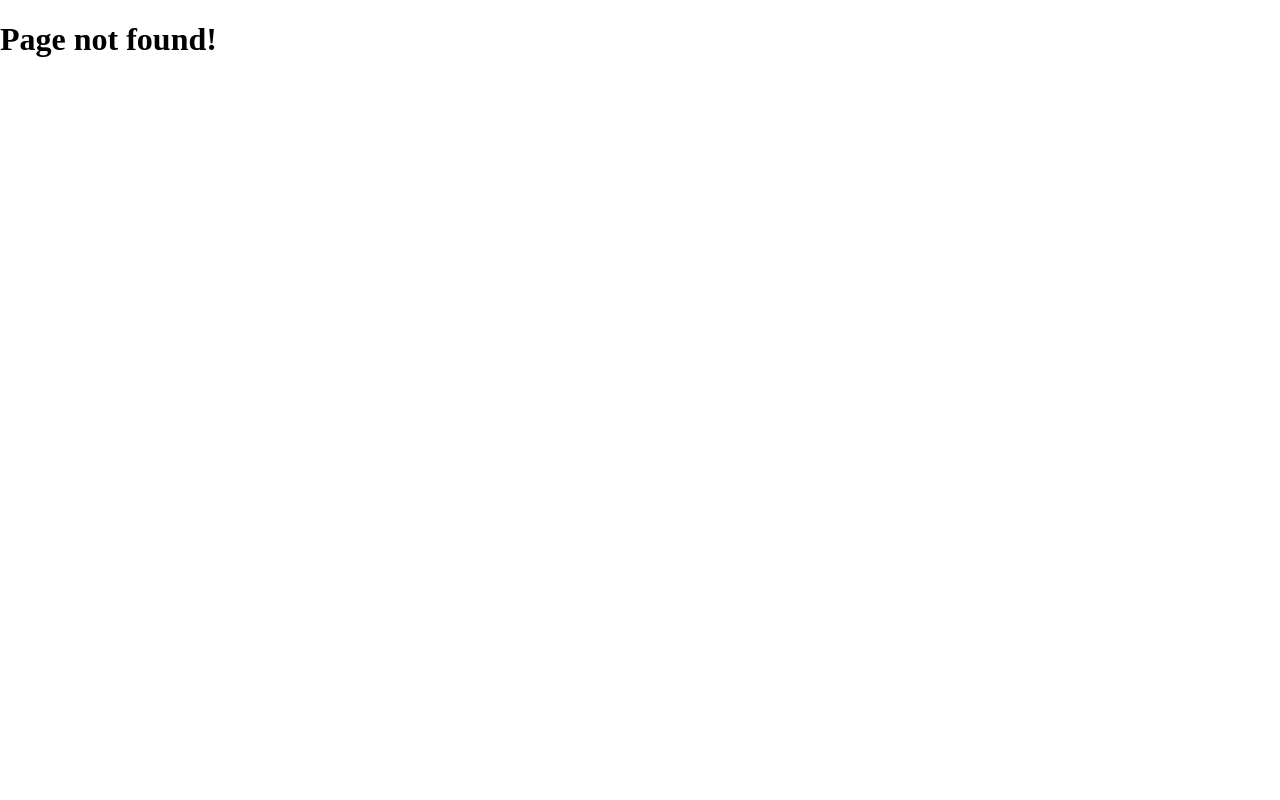
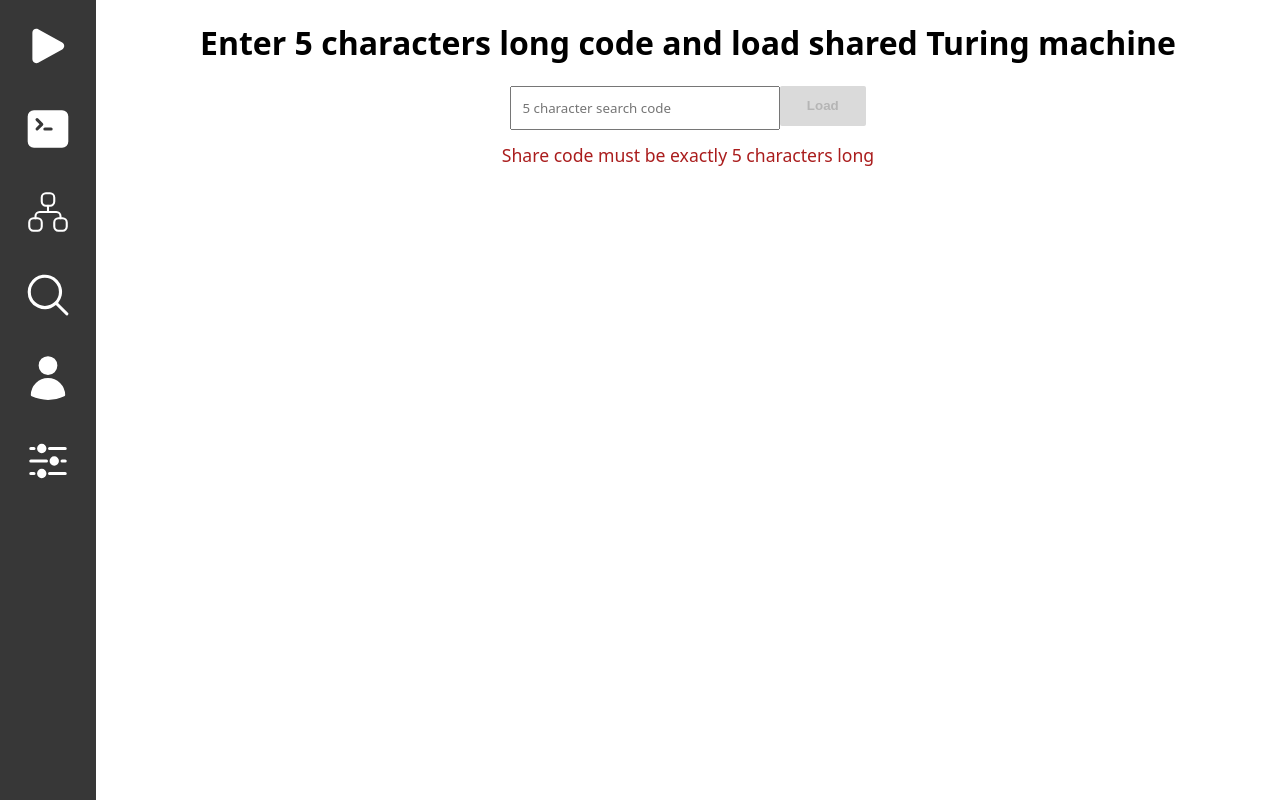
Before and after one commit to Haranana/Turing-Machine-Simulator-Frontend, a React (Vite) app: page /search in a window 1280 px wide. Before the commit this address had no page. Built offline with nearby package versions, Linux system fonts and the light colour scheme.

Commit message:
added searchPage

```diff
--- a/src/App.tsx
+++ b/src/App.tsx
@@ -19,6 +19,7 @@ import NotFoundPage from './pages/NotFoundPage'
 import AccountActivatedPage from './pages/AccountActivatedPage'
 import ChangePassword from './features/AccountComponents/ChangePassword'
 import DeleteAccount from './features/AccountComponents/DeleteAccount'
+import SearchPage from './pages/SearchPage'
 
 export default  function App() {
 
@@ -33,6 +34,7 @@ return (
               <Route path="tree" element={<TreePage></TreePage>}/>
               <Route path="password/change" element={<ChangePassword/>}/>
               <Route path='account/delete' element={<DeleteAccount/>}/>
+              <Route path='search' element={<SearchPage/>}/>
 
               <Route element={<ProtectedRoute/>}>
                 <Route path="account" element={<AccountPage/>} />
--- a/src/features/Sidebar/Sidebar.tsx
+++ b/src/features/Sidebar/Sidebar.tsx
@@ -1,6 +1,6 @@
 import {Link} from 'react-router-dom';
 
-import { } from "@heroicons/react/24/solid"
+import { MagnifyingGlassIcon } from "@heroicons/react/24/solid"
 import { UserIcon, AdjustmentsHorizontalIcon, CommandLineIcon, PlayIcon } from "@heroicons/react/24/solid"
 import './sidebar.css';
 import { Sitemap } from '../../assets/Sitemap';
@@ -12,6 +12,7 @@ export default function Sidebar(){
             <li className='link-button' id='simulator-link-button'><Link to="index" title='Simulation'><PlayIcon className = "icon"></PlayIcon></Link></li>
             <li className='link-button' id='console-link-button'><Link to="console" title='Console'><CommandLineIcon className = "icon"></CommandLineIcon></Link></li>
             <li className='link-button' id='tree-link-button'><Link to="tree" title="Simulation tree"><Sitemap></Sitemap></Link></li>
+            <li className='link-button' id='search-link-button'><Link to="search" title="Download turing machine"><MagnifyingGlassIcon className = "icon"/></Link></li>
             <li className='link-button' id='account-link-button'><Link to="account" title='Account'><UserIcon className = "icon"></UserIcon></Link></li>
             <li className='link-button' id='settings-link-button'><Link to="settings" title='Settings'><AdjustmentsHorizontalIcon className = "icon"></AdjustmentsHorizontalIcon></Link></li>
         </ul>
--- /dev/null
+++ b/src/pages/SearchPage.css
@@ -0,0 +1,54 @@
+.SearchPage{
+    display: flex;
+    flex-direction: column;
+    justify-content: center;
+    align-items: center;
+}
+
+.SearchPageHeadline{
+    font-family: var(--font-secondary);
+}
+
+.SearchBarWrapper{
+    display: flex;
+    flex-direction: row;
+    width: 30%;
+    min-width: 250px;
+    height: 40px;
+}
+
+.SearchBar{
+    font-family: var(--font-secondary);
+    width: 75%;
+    height: 100%;
+    padding: 0;
+    padding-left: 10px;
+}
+
+.SearchButton{
+    height: 100%;
+    width: 25%;
+    display: flex;
+    flex-direction: row;
+    cursor: pointer;
+    border: none;
+    border-radius: 2px;
+    align-content: center;
+    align-items: center;
+    justify-content: center;
+    color: var(--color-text-dark);
+    background-color: var(--color-primary-1);
+    font-weight: bold;
+}
+
+.SearchButton.DisabledSearchButton{
+            cursor: default;
+    color: var(--color-primary-1);
+    background-color: var(--color-primary-0)
+}
+
+.searchError{
+    font-family: var(--font-secondary);
+    font-size: 110%;
+    color: rgb(170, 29, 29);
+}
--- /dev/null
+++ b/src/pages/SearchPage.tsx
@@ -0,0 +1,90 @@
+import "../pages/SearchPage.css"
+
+import { useEffect, useRef, useState } from "react"
+import { useSimulationProgram } from "../features/GlobalData/simulationProgram";
+import { useSpecialStates } from "../features/GlobalData/specialStates";
+import { useSimulationAliases } from "../features/GlobalData/simulationAliases";
+import { useSimulationInput } from "../features/GlobalData/simulationInput";
+import { useLoadedTmData } from "../features/GlobalData/loadedTmData";
+import type { TuringMachineGetDto } from "../features/AccountComponents/AccountDataTypes";
+import toast from "react-hot-toast";
+
+
+export default function SearchPage(){
+
+    const {setCodeLines} = useSimulationProgram();
+    const {setSpecialStates } = useSpecialStates();
+    const {setSimulationAliases} = useSimulationAliases();
+    const {setSimulationTapesAmount} = useSimulationInput();
+    const {setLoadedTmData} = useLoadedTmData();
+
+    const inputRef = useRef<string>("");
+    const [validationError, setValidationError] = useState<string | null>(null);
+
+
+
+    function validate(value: string){
+         if(value.length !== 5){
+            setValidationError("Share code must be exactly 5 characters long");
+            return;
+        }
+        if(! (/^([a-zA-Z0-9]{5})$/.test(value))){
+            setValidationError("Share code must use only english alphabet characters and digits");
+            return;
+        }
+        setValidationError(null)
+    }
+
+    function onInputChange(value: string){
+        const trimmed = value.trim();
+        validate(trimmed);
+        inputRef.current = trimmed;
+    }
+
+    useEffect(()=>{
+        validate("")
+    },[])
+
+    async function onSearchClicked(){
+        try{
+            const res = await fetch( `http://localhost:9090/api/tm/public/${encodeURIComponent(inputRef.current)}` , {
+                method: "GET",
+            });
+            if(res.ok){
+                console.log("got machines: ", res.status);
+                const tm: TuringMachineGetDto = await res.json();
+                await loadSimulation(tm);
+                toast.success(`turing machine ${tm.name} successfully loaded`);
+            }else{
+                toast.error(`turing machine couldn't be loaded`);
+            }
+        }catch(e: any){
+            toast.error(`turing machine couldn't be loaded`);
+        }
+
+    }
+
+    async function loadSimulation(tm: TuringMachineGetDto){
+        setCodeLines(tm.program.split("\n"));
+        setSpecialStates(tm.initialState, tm.acceptState, tm.rejectState);
+        setSimulationAliases({
+            sep1: tm.sep1,
+            sep2: tm.sep2,
+            blank: tm.blank,
+            right: tm.moveRight,
+            left: tm.moveLeft,
+            stay: tm.moveStay,
+        });
+        setSimulationTapesAmount(tm.tapesAmount);
+        setLoadedTmData(tm.name, tm.id);
+    }
+
+    return <div className="SearchPage">
+        <h1 className="SearchPageHeadline">Enter 5 characters long code and load shared Turing machine</h1>
+        <div className="SearchBarWrapper">
+            <input placeholder="5 character search code"  type="text" className="SearchBar" onChange={(e)=>onInputChange(e.target.value)}></input>
+            <button className={`SearchButton ${validationError!=null? "DisabledSearchButton" : ""}`} disabled={validationError!=null} onClick={()=>onSearchClicked()}>Load</button>
+        </div>
+        {validationError!=null?  <p className="searchError">{validationError}</p> : ""}
+    </div>
+}
```
